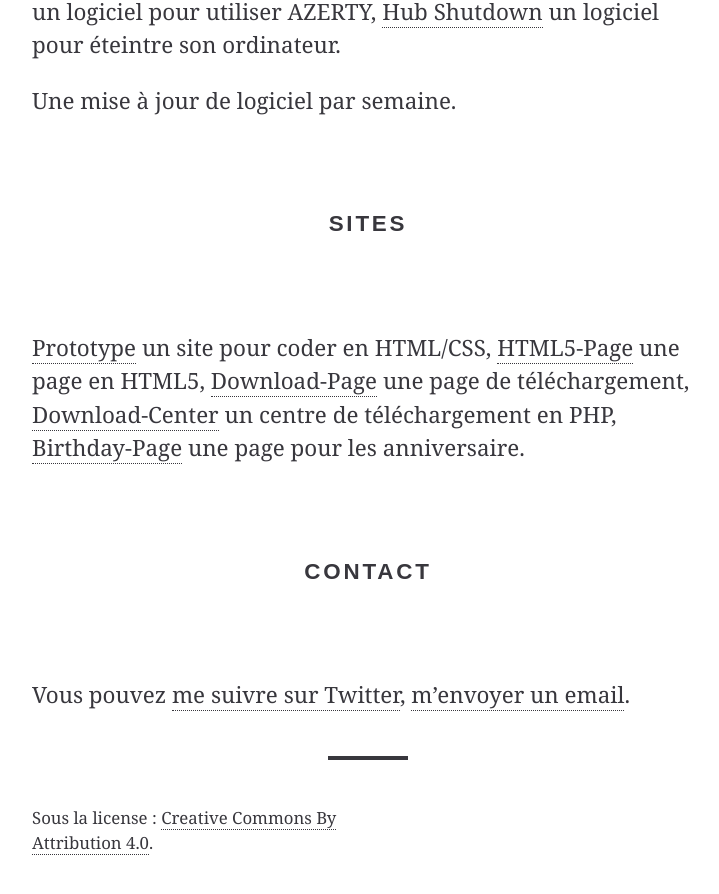
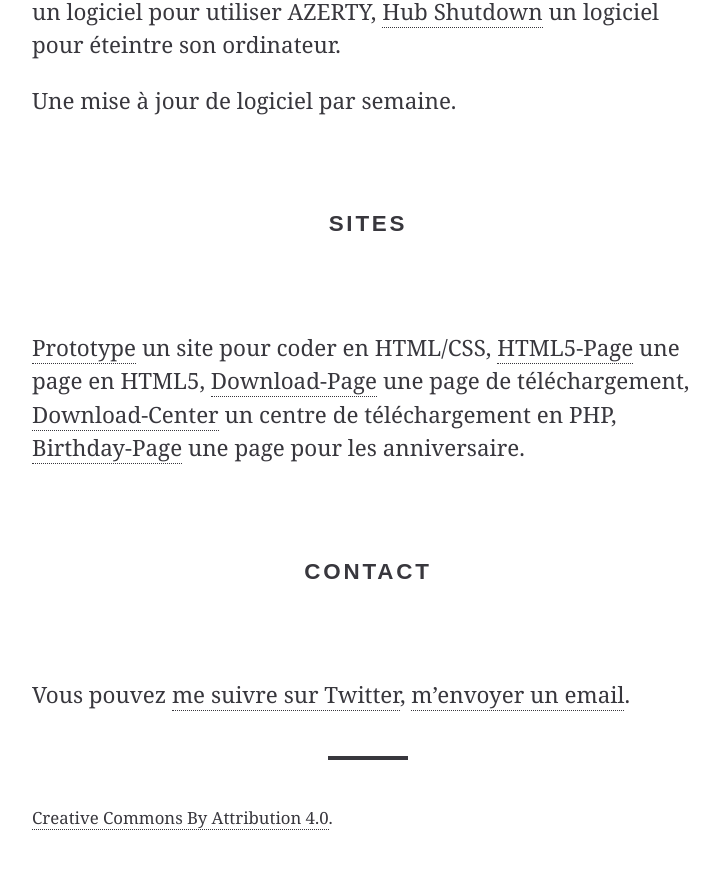
Before and after one commit to cedced19/cedced19.github.io, a Jekyll site: the page built from index.md, in a window 1280 px wide and 900 px high, scrolled down 1566 px. Shown: the top 894 px of the window, without its empty margins (272-991 px from the left). Built offline with Jekyll 4.4.1, drawn with Linux system fonts in a browser that asks for light colours; nearby versions of some CDN libraries.

Commit message:
Update footer.html

```diff
--- a/_includes/footer.html
+++ b/_includes/footer.html
@@ -1,3 +1,3 @@
 <footer class="footer-wrap" role="complementary">
-	<p>Sous la license : <a href="http://creativecommons.org/licenses/by/4.0/">Creative Commons By Attribution 4.0</a>.</p>
+	<p><a href="http://creativecommons.org/licenses/by/4.0/">Creative Commons By Attribution 4.0</a>.</p>
 </footer>
```
